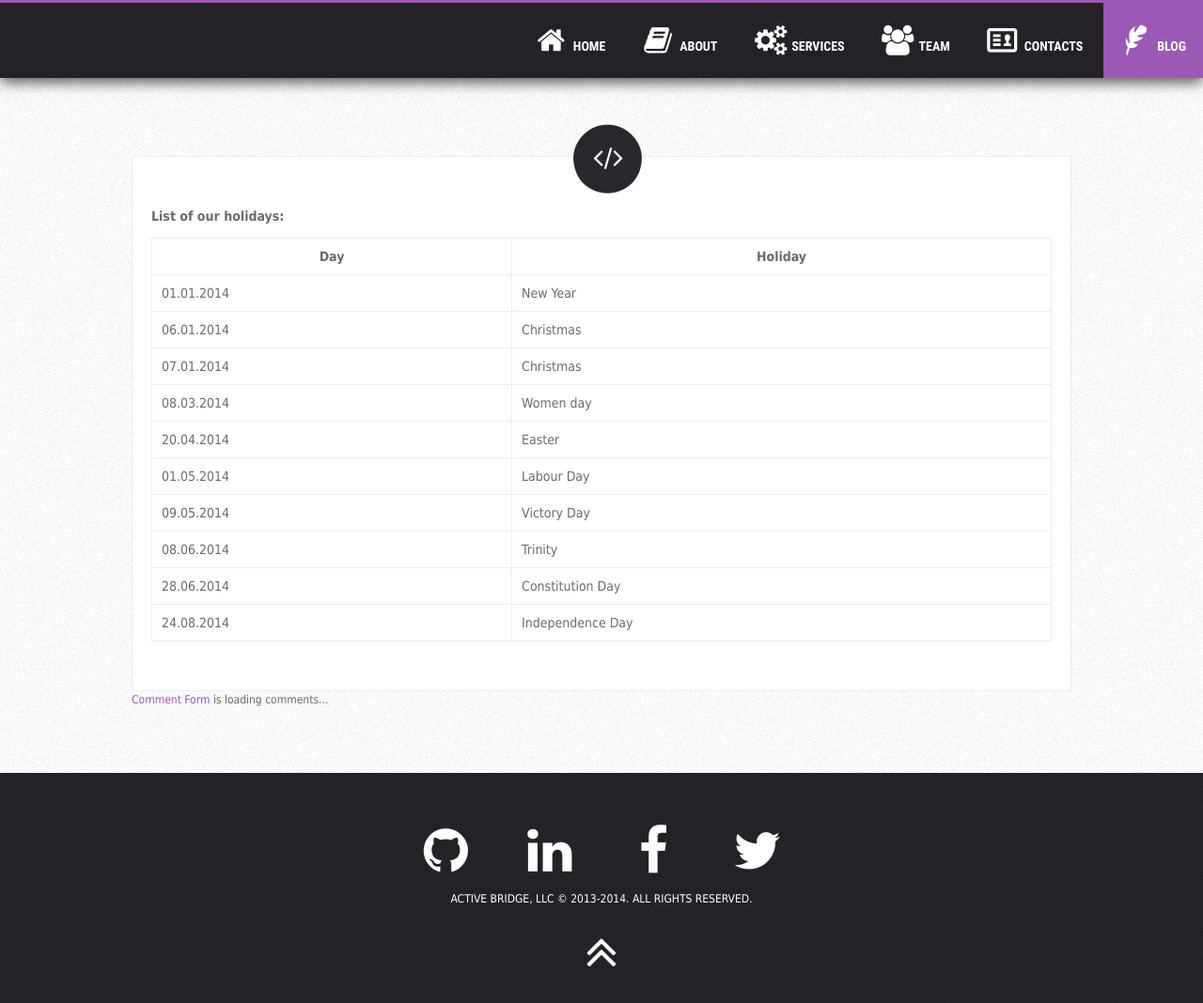
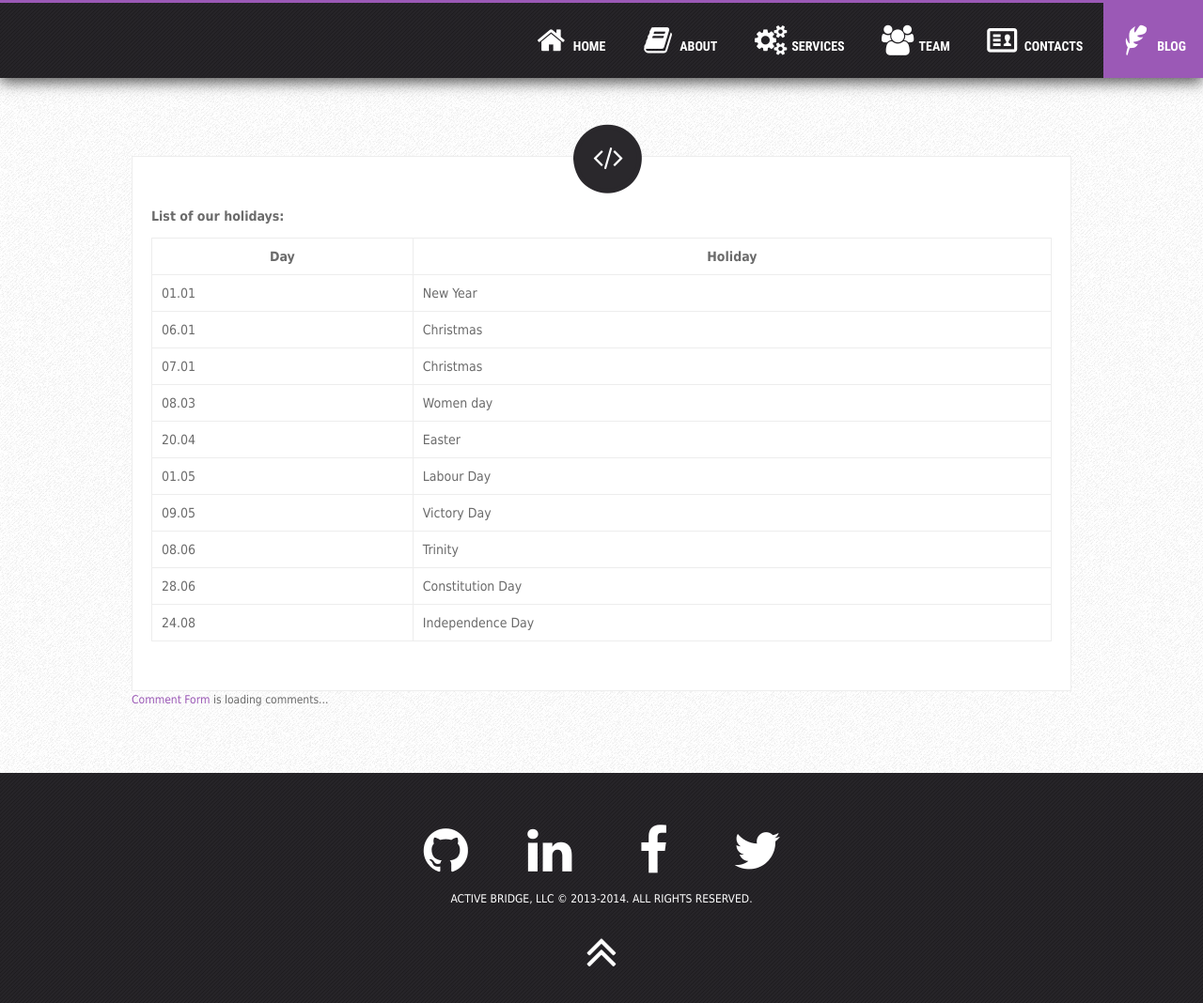
Before and after one commit to activebridge/old.activebridge.github.io, a Jekyll site: the page built from _posts/2014-08-19-list-of-holidays.md, in a window 1280 px wide and 1141 px high. Shown: the top 1068 px of the window at 94% size. Built offline with Jekyll 4.4.1, drawn with Linux system fonts in a browser that asks for light colours; a style sheet for code colours, icons or effects is not loaded.

Commit message:
Remove years

```diff
--- a/_posts/2014-08-19-list-of-holidays.md
+++ b/_posts/2014-08-19-list-of-holidays.md
@@ -8,13 +8,13 @@ title: Active Bridge holidays
 
 |Day|Holiday|
 |-|-|
-|01.01.2014| New Year|
-|06.01.2014| Christmas|
-|07.01.2014| Christmas|
-|08.03.2014| Women day|
-|20.04.2014| Easter|
-|01.05.2014| Labour Day|
-|09.05.2014| Victory Day|
-|08.06.2014| Trinity|
-|28.06.2014| Constitution Day|
-|24.08.2014| Independence Day|
+|01.01| New Year|
+|06.01| Christmas|
+|07.01| Christmas|
+|08.03| Women day|
+|20.04| Easter|
+|01.05| Labour Day|
+|09.05| Victory Day|
+|08.06| Trinity|
+|28.06| Constitution Day|
+|24.08| Independence Day|
```
